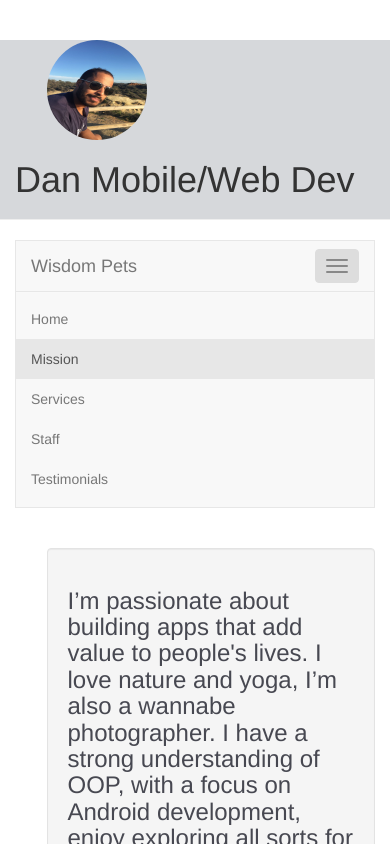
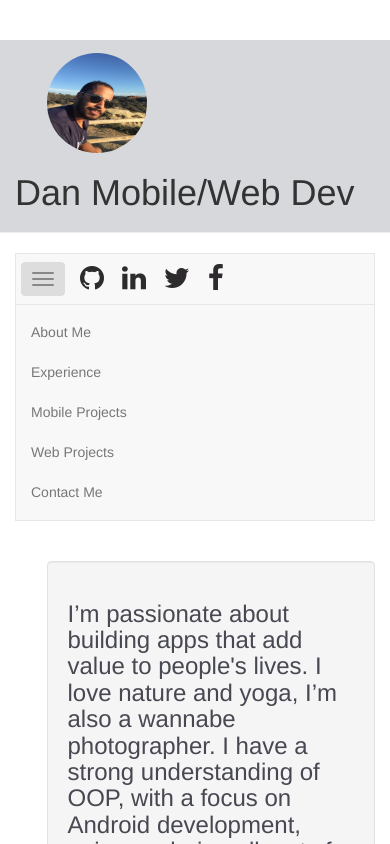
Before and after one commit to nycosborne/nycosborne.com, a website: page index.html in a window 390 px wide. Both pictures are taken after a click on the button "Taggle navigation". Shown: the top 844 px of the page. Drawn offline with nearby package versions, Linux system fonts and the light colour scheme; files that its build step writes are made by us from their sources; files whose address does not match are found by name.

Commit message:
Menu Setup

```diff
--- a/index.html
+++ b/index.html
@@ -13,7 +13,7 @@
 <div id="main-contain">
   <div class="page-header container col-sm-12" style="background-color:#d6d8db">
     <div class="row">
-      <div class="container col-sm-3 col-sm-offset-1 col-xs-offset-1">
+      <div class="container col-sm-3 col-sm-offset-1 col-xs-offset-1" style="margin-top: 13px;">
           <img src="./src/content/images/me.jpeg" class="img-circle" width="100" height="100">
       </div><!-- container -->
       <div class="container col-sm-5 col-md-6">
@@ -33,24 +33,35 @@
       class="navbar-toggle collapsed"
       data-toggle="collapse"
       data-target="#collapsemenu"
-      aria-expanded="false">
+      aria-expanded="false"
+      style="float: left;
+      margin-left: 5px; ">
       <span class="sr-only">Taggle navigation</span>
       <style class="icon-bar"></style>
       <style class="icon-bar"></style>
       <style class="icon-bar"></style>
       </button>
-      <a href="#" class="navbar-brand">
-        Wisdom Pets
-      </a>
+      <div style="margin-top: 10px;">
+      <a href="https://github.com/nycosborne" target="_blank" style="color: #2d2b2d;">
+      <i class="fa fa-github fa-2x" aria-hidden="true"></i></a>&emsp;
+      <a href="https://www.linkedin.com/in/dan-osborne" target="_blank" style="color: #2d2b2d;">
+      <i class="fa fa-linkedin fa-2x" aria-hidden="true"></i></a>&emsp;
+      <a href="https://www.linkedin.com/in/dan-osborne" target="_blank" style="color: #2d2b2d;">
+      <i class="fa fa-twitter fa-2x" aria-hidden="true"></i></a>&emsp;
+      <a href="https://www.facebook.com/dan.osborne.1840" target="_blank" style="color: #2d2b2d;">
+      <i class="fa fa-facebook fa-2x" aria-hidden="true"></i></a>
+      </div>
     </div>
+
+
     <div class="collapse navbar-collapse"
     id="collapsemenu">
       <ul class="nav navbar-nav">
-        <li><a href="#">Home</a></li>
-        <li class="active"><a href="#">Mission</a></li>
-        <li><a href="#">Services</a></li>
-        <li><a href="#">Staff</a></li>
-        <li><a href="#">Testimonials</a></li>
+        <li><a href="#about">About Me</a></li>
+        <li><a href="#resume">Experience</a></li>
+        <li><a href="#mobile">Mobile Projects</a></li>
+        <li><a href="#section3">Web Projects</a></li>
+        <li><a href="#contactMe">Contact Me</a></li>
       </ul>
      </div>
   </div>
@@ -62,7 +73,7 @@
   <div class="row">
     <nav class="col-sm-3 col-md-2 col-ld-3 visible-sm-block visible-md-block visible-lg-block" >
       <ul class="nav nav-stacked hidden-sx" data-spy="affix" data-offset-top="0">
-        <li class="active"><a href="#about">About Me</a></li>
+        <li><a href="#about">About Me</a></li>
         <li><a href="#resume">Experience</a></li>
         <li><a href="#mobile">Mobile Projects</a></li>
         <li><a href="#section3">Web Projects</a></li>
```
Also changed, not shown: nav.js (added, +98 -0 lines).
